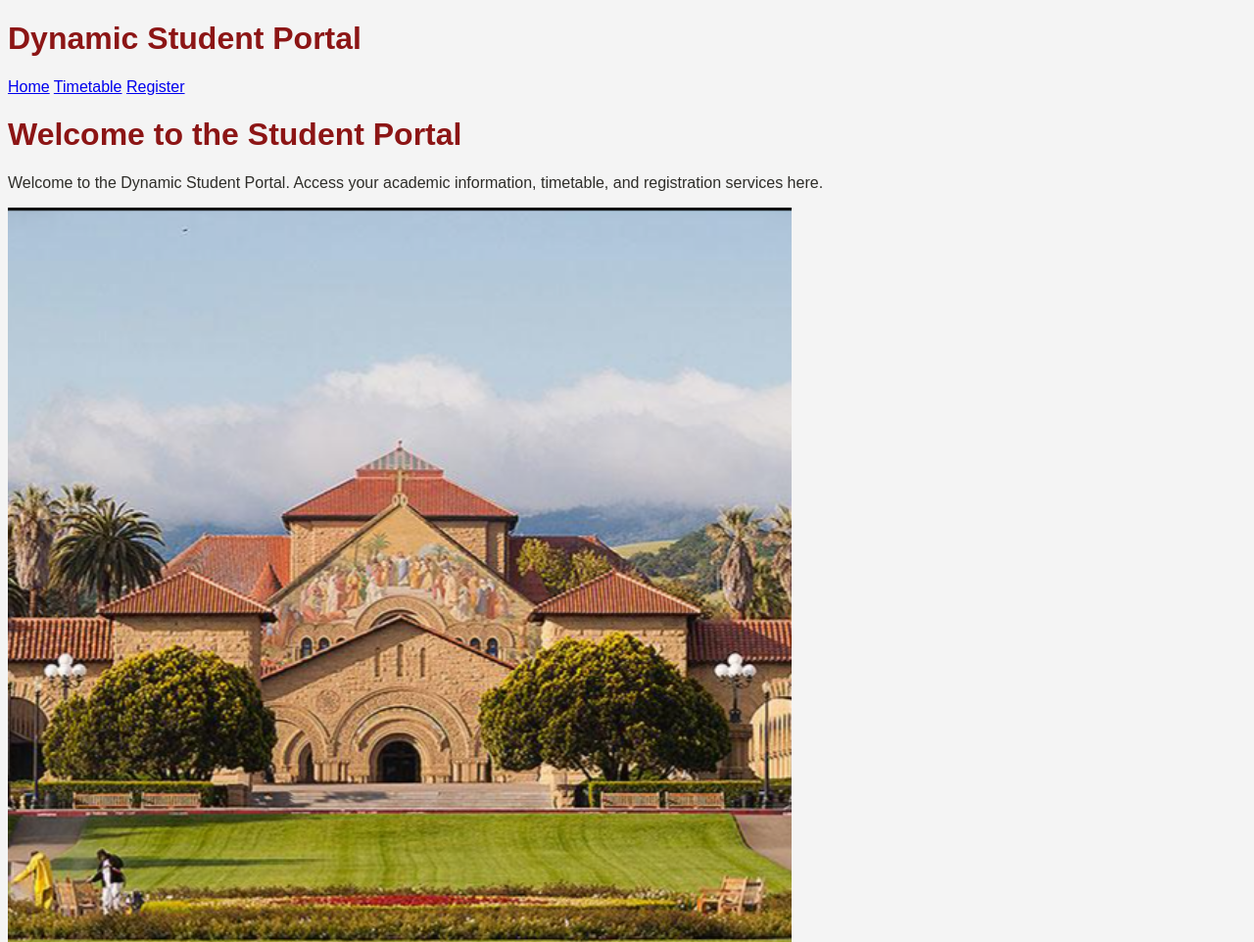
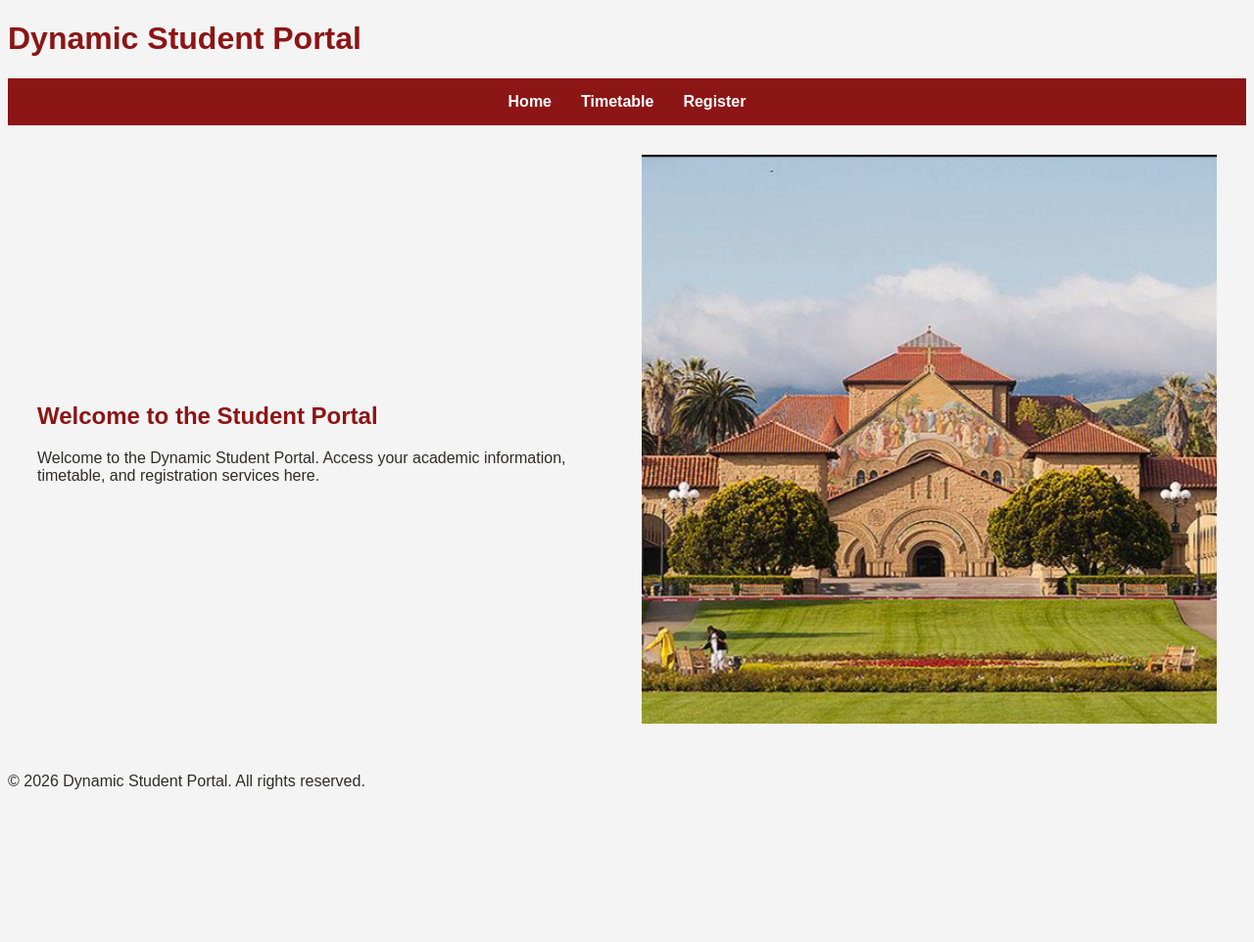
Before and after one commit to ls0716605-rgb/dynamic-student-portal, a plain HTML site: page index.html in a window 1280 px wide. Shown: the top 962 px of the page at 98% size. After the commit the page ends 823 px from the top, so only its background shows below. Drawn offline with Linux system fonts and the light colour scheme.

Commit message:
Add Flexbox nav and Grid layout

```diff
--- a/index.html
+++ b/index.html
@@ -21,7 +21,9 @@
         <a href="register.html">Register</a>
     </nav>
 </header>
-<main>
+<main class="main-layout">
+
+    <section class="welcome-content">
         <h1>Welcome to the Student Portal</h1>
 
         <p>
@@ -29,10 +31,14 @@
             Access your academic information, timetable,
             and registration services here.
         </p>
+    </section>
 
+    <section class="campus-image">
         <img src="images/banner.jpg.png"
              alt="Stanford University Campus"
              width="800">
+    </section>
+
 </main>
 <footer>
     <p>&copy; 2026 Dynamic Student Portal. All rights reserved.</p>
--- a/styles.css
+++ b/styles.css
@@ -32,3 +32,45 @@ button {
     border: none;
     cursor: pointer;
 }
+
+/* Lab 6: Flexbox navigation */
+nav {
+    display: flex;
+    justify-content: center;
+    align-items: center;
+    gap: 30px;
+    background-color: #8C1515;
+    padding: 15px;
+}
+
+nav a {
+    color: #FFFFFF;
+    text-decoration: none;
+    font-weight: bold;
+}
+
+nav a:hover {
+    text-decoration: underline;
+}
+
+/* Lab 6: Responsive CSS Grid layout */
+.main-layout {
+    display: grid;
+    grid-template-columns: repeat(2, minmax(0, 1fr));
+    gap: 30px;
+    align-items: center;
+    padding: 30px;
+}
+
+/* Make the campus image responsive */
+.campus-image img {
+    width: 100%;
+    height: auto;
+}
+
+/* Mobile responsive layout */
+@media (max-width: 768px) {
+    .main-layout {
+        grid-template-columns: 1fr;
+    }
+}
```
Lines whose indentation alone changed are shown as unchanged.
